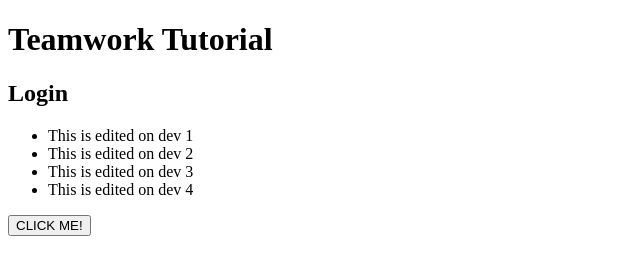
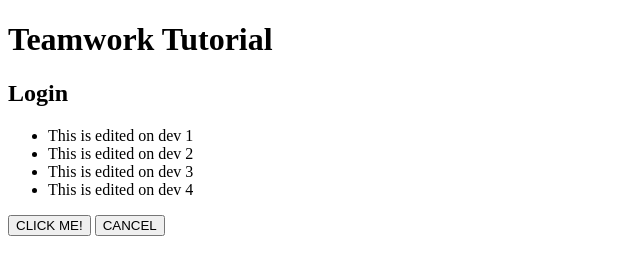
Before and after one commit to usertopio-organization-test/teamwork-tutorial, a plain HTML site: page index.html in a window 1280 px wide. Shown: the whole page, without its empty margins (0-640 px from the left). Drawn offline with Linux system fonts and the light colour scheme.

Commit message:
feat(form): ✨ add cancel button

```diff
--- a/index.html
+++ b/index.html
@@ -15,5 +15,6 @@
       <li>This is edited on dev 4</li>
     </ul>
     <button>CLICK ME!</button>
+    <button>CANCEL</button>
   </body>
 </html>
```
